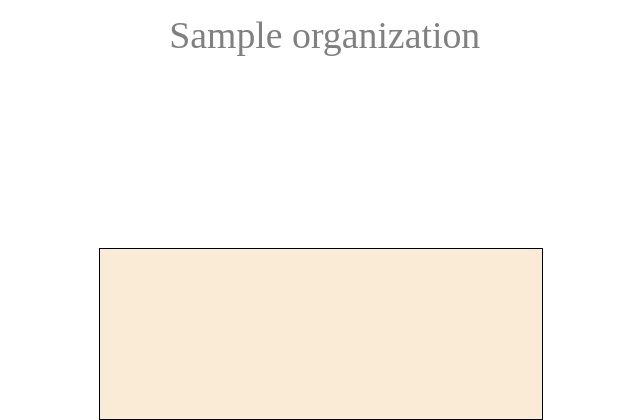
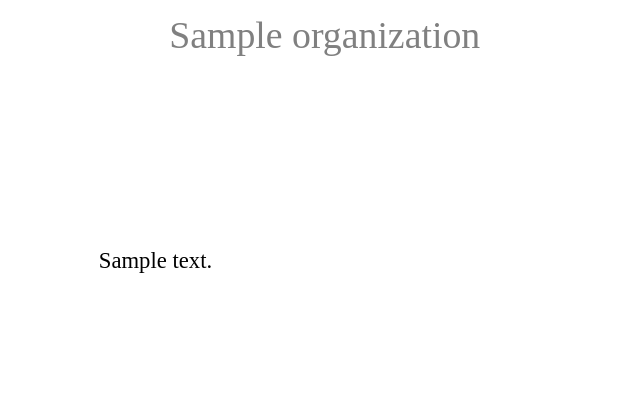
Before and after one commit to pythonkr/pyconkr-2019-api, a Django app: template ticket/templates/issue.html in a window 1280 px wide. Shown: the part 655-1075 px from the top of the page, without its empty margins (75-715 px from the left). After the commit the page ends 928 px from the top, so only its background shows below. Run offline with Django 3.2, Linux system fonts and the light colour scheme; the template is opened without the code that fills it: most values are stand-ins (such as "Sample title", 1, 10 or a date in 2020); data that the repository does not hold is empty; some web fonts are replaced.

Commit message:
전달 내용 메시지 위치 선정

```diff
--- a/ticket/templates/issue.html
+++ b/ticket/templates/issue.html
@@ -29,16 +29,6 @@
   width: 109mm;
   height: 66mm;
 }
-.message-box {
-  position:absolute;
-  background-color: antiquewhite;
-  border-style: solid;
-  border-width: 1px;
-  top: 239mm;
-  height: 45mm;
-  left: 46mm;
-  width: 117mm;
-}
 .name-box .product {
   font-family: 'Jeju Gothic', serif;
   position:relative;
@@ -62,6 +52,15 @@
   top: 80mm;
   text-align: center;
 }
+.message-box {
+  position:absolute;
+  font-size: 6mm;
+  top: 239mm;
+  height: 45mm;
+  left: 46mm;
+  width: 117mm;
+}
+
 
 @page {
   size: A4;
@@ -108,7 +107,9 @@
     <div class='org'>{{ profile.organization }}</div>
   </div>
   <div class="message-box">
-
+    {% for message in additional_message %}
+      {{ message }}<br>
+    {% endfor %}
   </div>
 </div>
 <script src="https://code.jquery.com/jquery-2.2.4.min.js" integrity="sha256-BbhdlvQf/xTY9gja0Dq3HiwQF8LaCRTXxZKRutelT44=" crossorigin="anonymous"></script>
```
